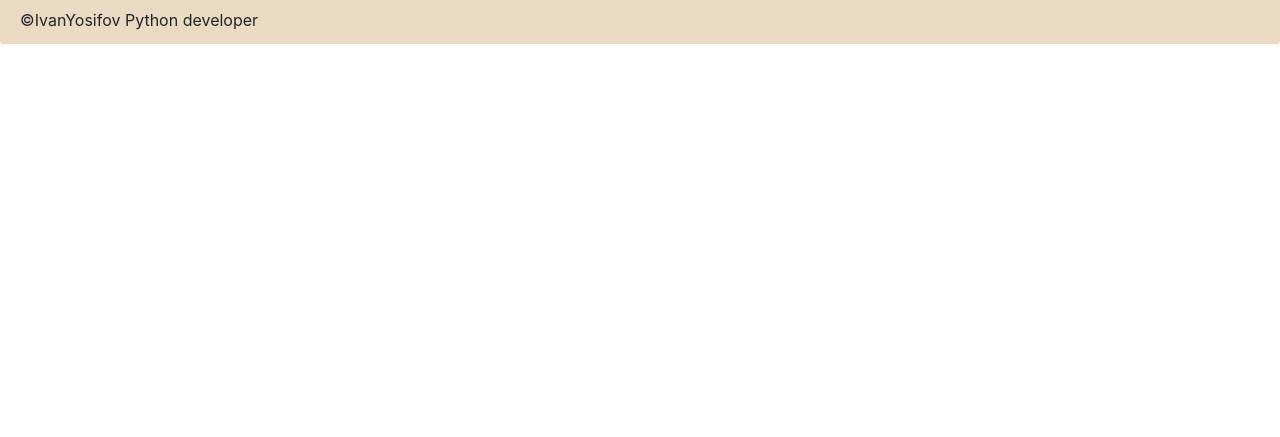
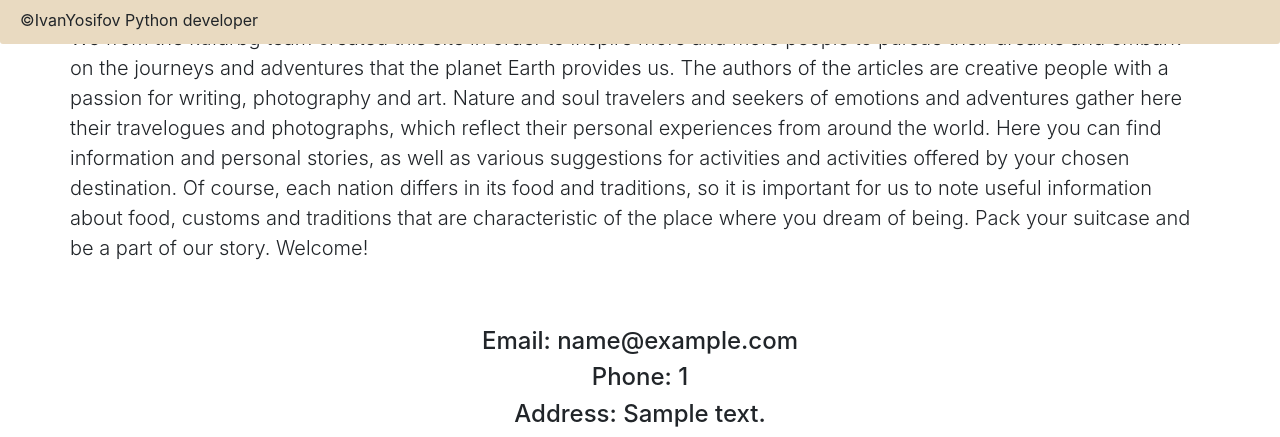
Before and after one commit to ivan-yosifov88/kufarbg_app, a Django app: template templates/main/site_owner/about_us.html in a window 1280 px wide. Shown: the part 756-1193 px from the top of the page. Before the commit the page ends 800 px from the top, so only its background shows below. Run offline with Django 3.2, Linux system fonts and the light colour scheme; the template is opened without the code that fills it: most values are stand-ins (such as "Sample title", 1, 10 or a date in 2020); some libraries are stand-ins or nearby versions.

Commit message:
Added the last changes before project defence :)

```diff
--- a/kufarbg_app/main_app/url.py
+++ b/kufarbg_app/main_app/url.py
@@ -1,7 +1,7 @@
 from django.urls import path
 
 from kufarbg_app.main_app.views.comments import DestinationCommentView, AllDestinationComments
-from kufarbg_app.main_app.views.generic import ShowHomeView, ShowContactView, ShowAboutView
+from kufarbg_app.main_app.views.generic import ShowHomeView, ShowAboutView, ShowAboutView
 from kufarbg_app.main_app.views.destinations import CreateDestinationView, DestinationsView, DestinationDetailsView, \
     MyDestinationDetailsView, EditDestinationView, \
     DeleteDestinationView
@@ -18,6 +18,5 @@ urlpatterns = (
     path('<int:pk>/like_destination/', like_destination, name='like destination'),
     path('<int:pk>/all_comments/', AllDestinationComments.as_view(), name='all destination comments'),
     path('', ShowHomeView.as_view(), name='show home'),
-    path('contacts/', ShowContactView.as_view(), name='contacts'),
-    path('about/', ShowAboutView.as_view(), name='about us')
+    path('about/', ShowAboutView.as_view(), name='about us'),
 )
--- a/templates/base/base.html
+++ b/templates/base/base.html
@@ -41,10 +41,6 @@
             <li class="nav-item">
                 <a class="nav-link" href="{% url 'show home' %}">Home</a>
             <li class="nav-item">
-            <li class="nav-item">
-                <a class="nav-link" href="{% url 'contacts' %}">Contact</a>
-            <li class="nav-item">
-            <li class="nav-item">
                 <a class="nav-link" href="{% url 'about us' %}">About us</a>
             <li class="nav-item">
                 <a class="nav-link" href="{% url 'dashboard' %}">Dashboard</a>
--- a/templates/main/site_owner/about_us.html
+++ b/templates/main/site_owner/about_us.html
@@ -1,7 +1,54 @@
 {% extends 'base/base.html' %}
-{% load is_user %}
-{% is_user as is_user %}
+{% load static %}
+{% block page_content %}
+    <div class="row justify-content-center">
+        <h2>About Us</h2>
+    </div>
+    <br>
+    <br>
+    {% if owner_data %}
+        <div class="row justify-content-center">
+            <h3>Welcome to {{ owner_data.company_name }}</h3><br>
+        </div>
+    {% endif %}
+    <br>
+    <div class="row justify-content-center">
+        <img style="width: 60%"
+             src="{% static '/images/frasi-sulla-felicita-da-usare-sui-social-maxw-1280-1079x720-1-e1592910634866(1).jpg' %}"
+             alt="Nice picture">
+    </div>
+    <br>
+    <div class="row justify-content-center">
 
-{% block page_content %}
-About Us Info
+        <p class="lead text-xl-start">
+            We from the kufarbg team created this site in order to inspire more and more people to pursue their dreams
+            and embark on the journeys and adventures that the planet Earth provides us.
+            The authors of the articles are creative people with a passion for writing, photography and art. Nature and
+            soul
+            travelers and seekers of emotions and adventures gather here their travelogues and photographs, which
+            reflect
+            their personal experiences from around the world.
+            Here you can find information and personal stories, as well as various suggestions for activities and
+            activities
+            offered by your chosen destination.
+            Of course, each nation differs in its food and traditions, so it is important for us to note useful
+            information
+            about food, customs and traditions that are characteristic of the place where you dream of being. Pack your
+            suitcase
+            and be a part of our story. Welcome!
+        </p>
+    </div>
+    <br>
+    <br>
+    {% if owner_data %}
+        <div class="row justify-content-center">
+            <h4>Email: {{ owner_data.email }}</h4>
+        </div>
+        <div class="row justify-content-center">
+            <h4>Phone: {{ owner_data.phone_number }}</h4>
+        </div>
+        <div class="row justify-content-center">
+            <h4>Address: {{ owner_data.address }}</h4>
+        </div>
+    {% endif %}
 {% endblock %}
```
Also changed, not shown: kufarbg_app/auth_app/views.py (+18 -6 lines), kufarbg_app/main_app/views/destinations.py (+15 -7 lines), kufarbg_app/main_app/views/generic.py (+5 -6 lines), templates/main/site_owner/contact_us.html (deleted, +0 -23 lines), 1 other file.
